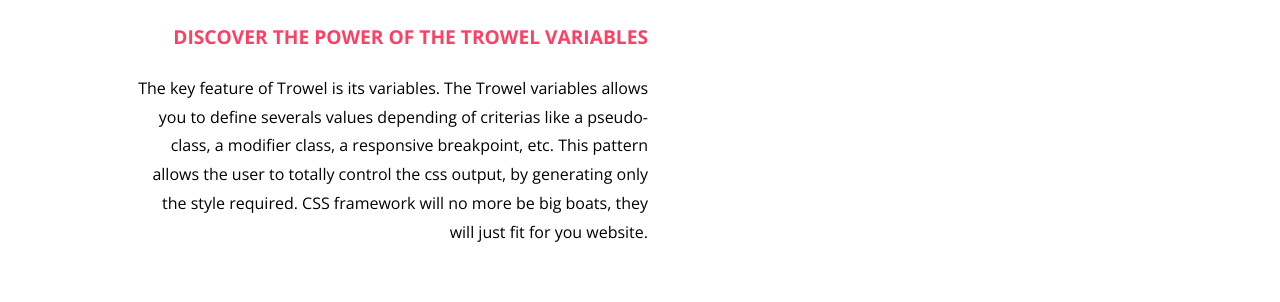
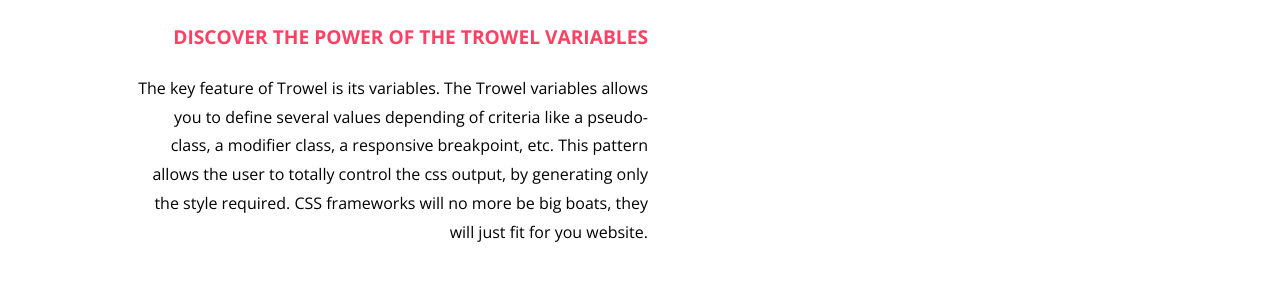
Before and after one commit to Trowel/trowel.github.io, a Jekyll site: the page built from index.html, in a window 1280 px wide and 900 px high, scrolled down 745 px. Shown: the part 183-485 px from the top of the window. Built offline with Jekyll 4.4.1, drawn with Linux system fonts in a browser that asks for light colours; some of the changed text lies outside the part shown.

Commit message:
Fixed spelling

```diff
--- a/index.html
+++ b/index.html
@@ -37,8 +37,8 @@ affix: false
       <div id="home__showcase-container">
         <h2>Discover the power of the Trowel Variables</h2>
         <p>
-          The key feature of Trowel is its variables. The Trowel variables allows you to define severals values depending of criterias like a pseudo-class, a modifier class, a responsive breakpoint, etc.
-          This pattern allows the user to totally control the css output, by generating only the style required. CSS framework will no more be big boats, they will just fit for you website.
+          The key feature of Trowel is its variables. The Trowel variables allows you to define several values depending of criteria like a pseudo-class, a modifier class, a responsive breakpoint, etc.
+          This pattern allows the user to totally control the css output, by generating only the style required. CSS frameworks will no more be big boats, they will just fit for you website.
         </p>
       </div>
 
```
Also changed, not shown: other parts of index.html (+2 -2 lines).
